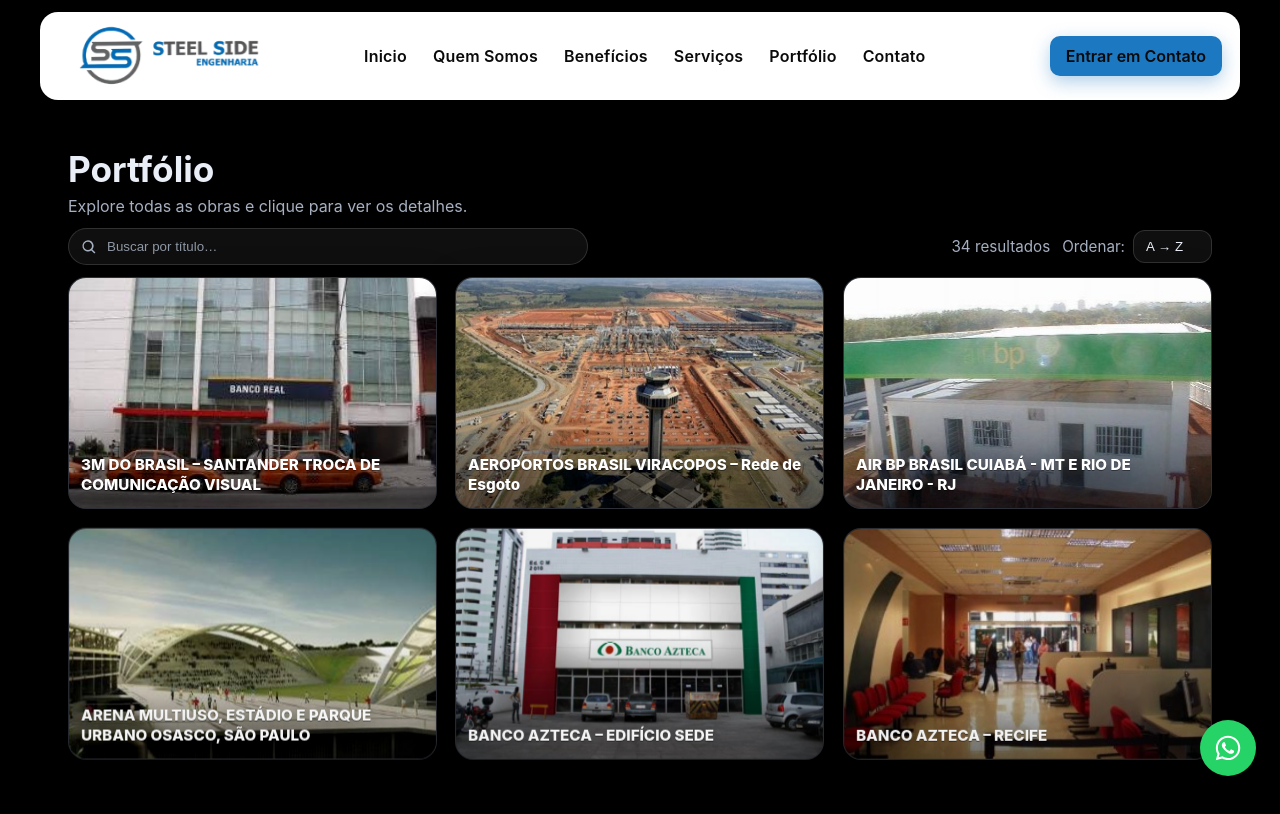
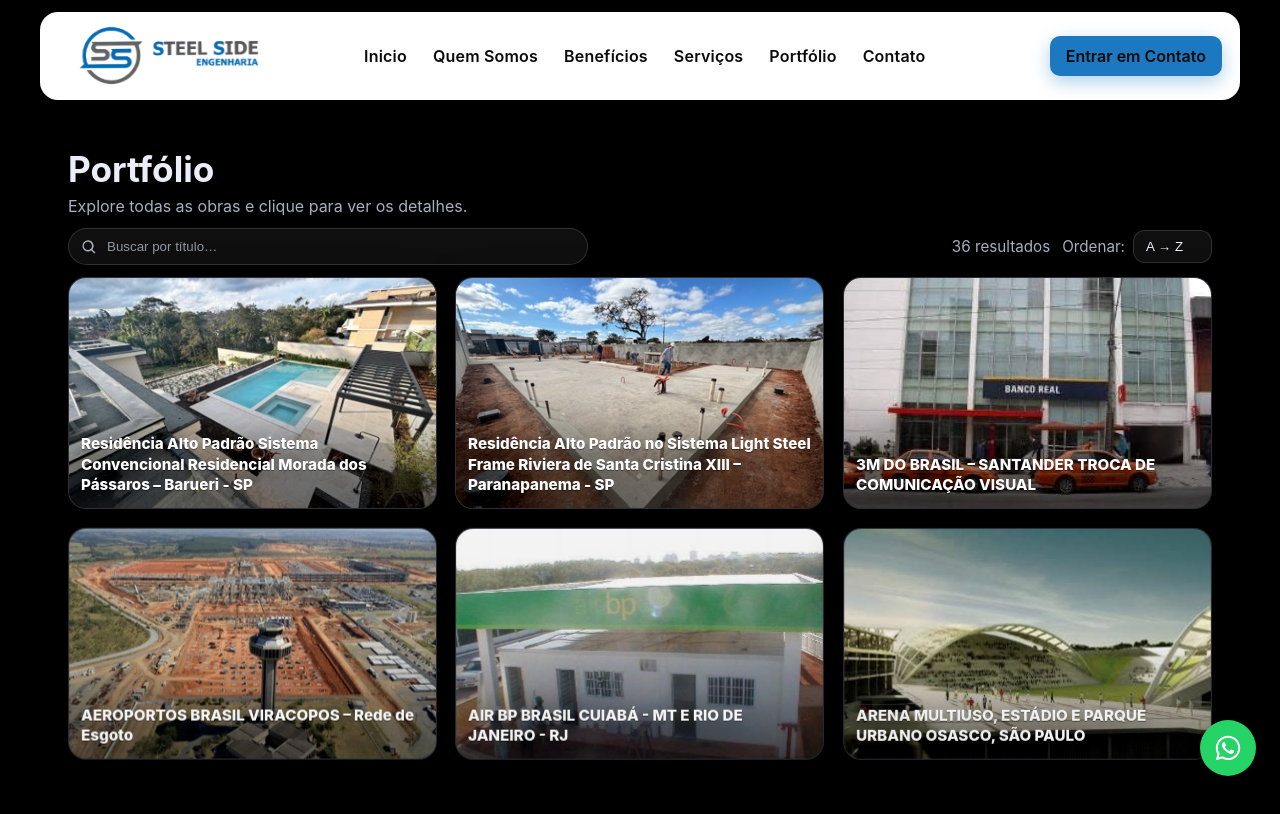
Before and after one commit to AllexFelicio/Visengdiagnostica, a React (Vite) app: page /portfolio in a window 1280 px wide. Shown: the top 814 px of the page. Built offline with nearby package versions, Linux system fonts and the light colour scheme.

Commit message:
fix portfolioList

```diff
--- a/src/components/Portfolio/PortfolioList.tsx
+++ b/src/components/Portfolio/PortfolioList.tsx
@@ -1,3 +1,4 @@
+// src/pages/PortfolioList/PortfolioList.tsx
 import { useMemo, useState } from 'react'
 import { Link } from 'react-router-dom'
 import Navbar from '../../components/Navbar/Navbar'
@@ -7,6 +8,17 @@
 
 type SortKey = 'az' | 'za' | 'rand'
 
+// IDs que SEMPRE ficam nas primeiras posições (na ordem definida aqui)
+const PINNED_IDS = ['morada-dos-passaros','residencial-rivieira'] as const
+
+function shuffle<T>(arr: T[]) {
+  for (let i = arr.length - 1; i > 0; i--) {
+    const j = Math.floor(Math.random() * (i + 1))
+    ;[arr[i], arr[j]] = [arr[j], arr[i]]
+  }
+  return arr
+}
+
 export default function PortfolioList() {
   const [q, setQ] = useState('')
   const [sort, setSort] = useState<SortKey>('az')
@@ -14,20 +26,26 @@
   const projects = useMemo(() => {
     const needle = q.trim().toLowerCase()
 
-    let list = needle
+    // 1) filtro por busca
+    let filtered = needle
       ? allProjects.filter(p => p.title.toLowerCase().includes(needle))
       : allProjects
 
-    if (sort === 'az') list = [...list].sort((a, b) => a.title.localeCompare(b.title))
-    if (sort === 'za') list = [...list].sort((a, b) => b.title.localeCompare(a.title))
-    if (sort === 'rand') {
-      list = [...list]
-      for (let i = list.length - 1; i > 0; i--) {
-        const j = Math.floor(Math.random() * (i + 1))
-        ;[list[i], list[j]] = [list[j], list[i]]
-      }
-    }
-    return list
+    // 2) separa “fixados” que passaram no filtro (mantém a ordem do array PINNED_IDS)
+    const pinnedInList = PINNED_IDS
+      .map(id => filtered.find(p => p.id === id))
+      .filter((p): p is (typeof allProjects)[number] => Boolean(p))
+
+    // 3) resto (sem os fixados)
+    let rest = filtered.filter(p => !PINNED_IDS.includes(p.id as any))
+
+    // 4) ordenação/embaralhamento só do resto
+    if (sort === 'az') rest = [...rest].sort((a, b) => a.title.localeCompare(b.title))
+    if (sort === 'za') rest = [...rest].sort((a, b) => b.title.localeCompare(a.title))
+    if (sort === 'rand') rest = shuffle([...rest])
+
+    // 5) resultado final: fixados + resto
+    return [...pinnedInList, ...rest]
   }, [q, sort])
 
   return (
--- a/src/data/projects.ts
+++ b/src/data/projects.ts
@@ -33,6 +33,8 @@
 import img32 from '../assets/img32.png'
 import img33 from '../assets/img33.jpg'
 import img34 from '../assets/img34.jpg'
+import img35 from '../assets/img35.jpg'
+import img36 from '../assets/img36.jpg'
 
 export interface Project {
   id: string
@@ -75,5 +77,7 @@
   { id: 'saaeportofeliz',  src: img32, title: 'SAAE PORTO FELIZ – Esgoto Sanitário' },
   { id: 'prefeitura',      src: img33, title: 'PREFEITURA SJC – Recuperação de galeria e pavimentação' },
   { id: 'banco-real',      src: img5,  title: 'BANCO REAL – “Guarda-Chuva” Gerenciamento de Intervenções' },
+  { id: 'morada-dos-passaros',      src: img35,  title: 'Residência Alto Padrão Sistema Convencional Residencial Morada dos Pássaros – Barueri - SP' },
+  { id: 'residencial-rivieira',      src: img36,  title: 'Residência Alto Padrão no Sistema Light Steel Frame Riviera de Santa Cristina XIII – Paranapanema - SP' },
 ]
 export default allProjects
```
